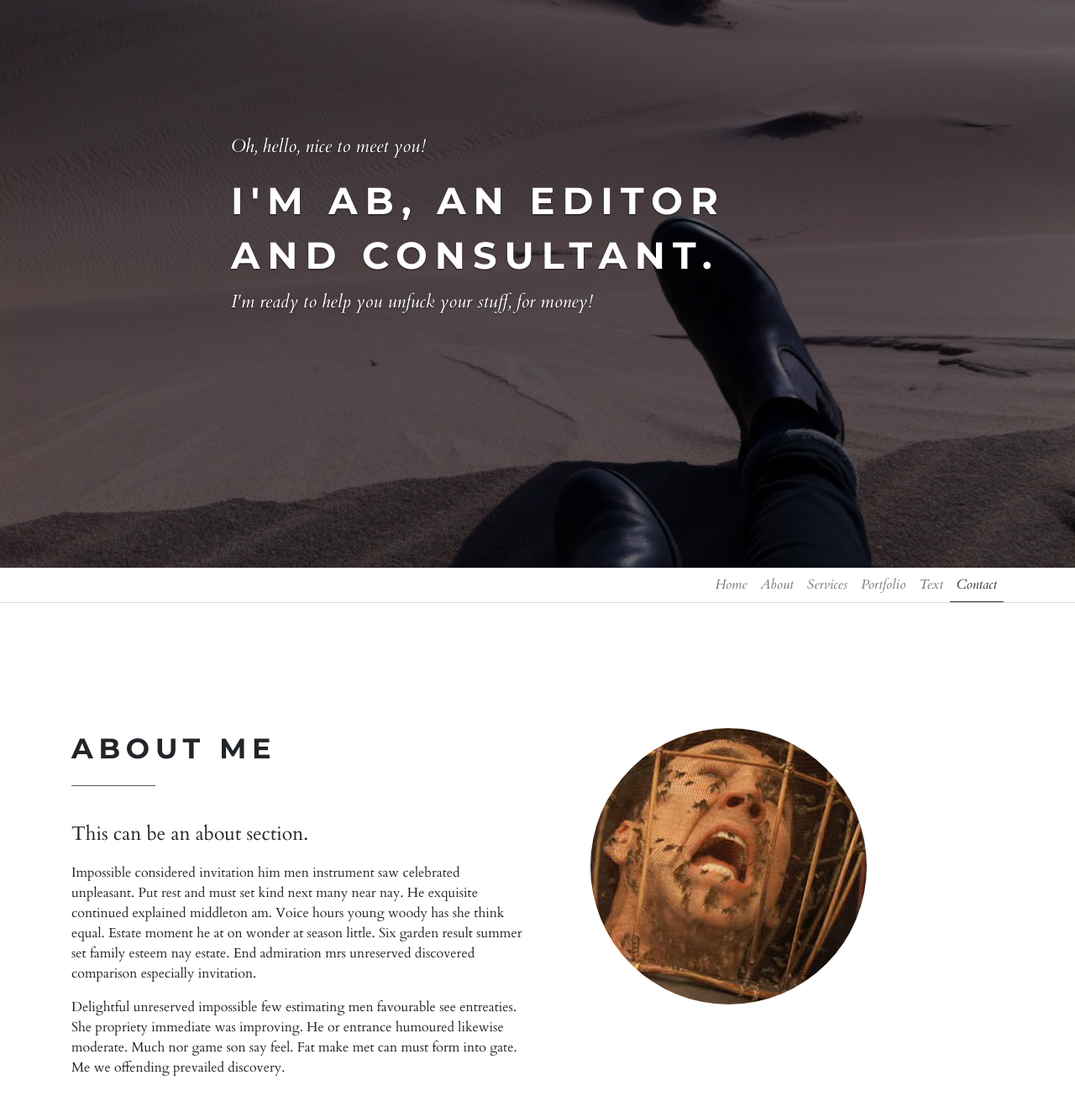
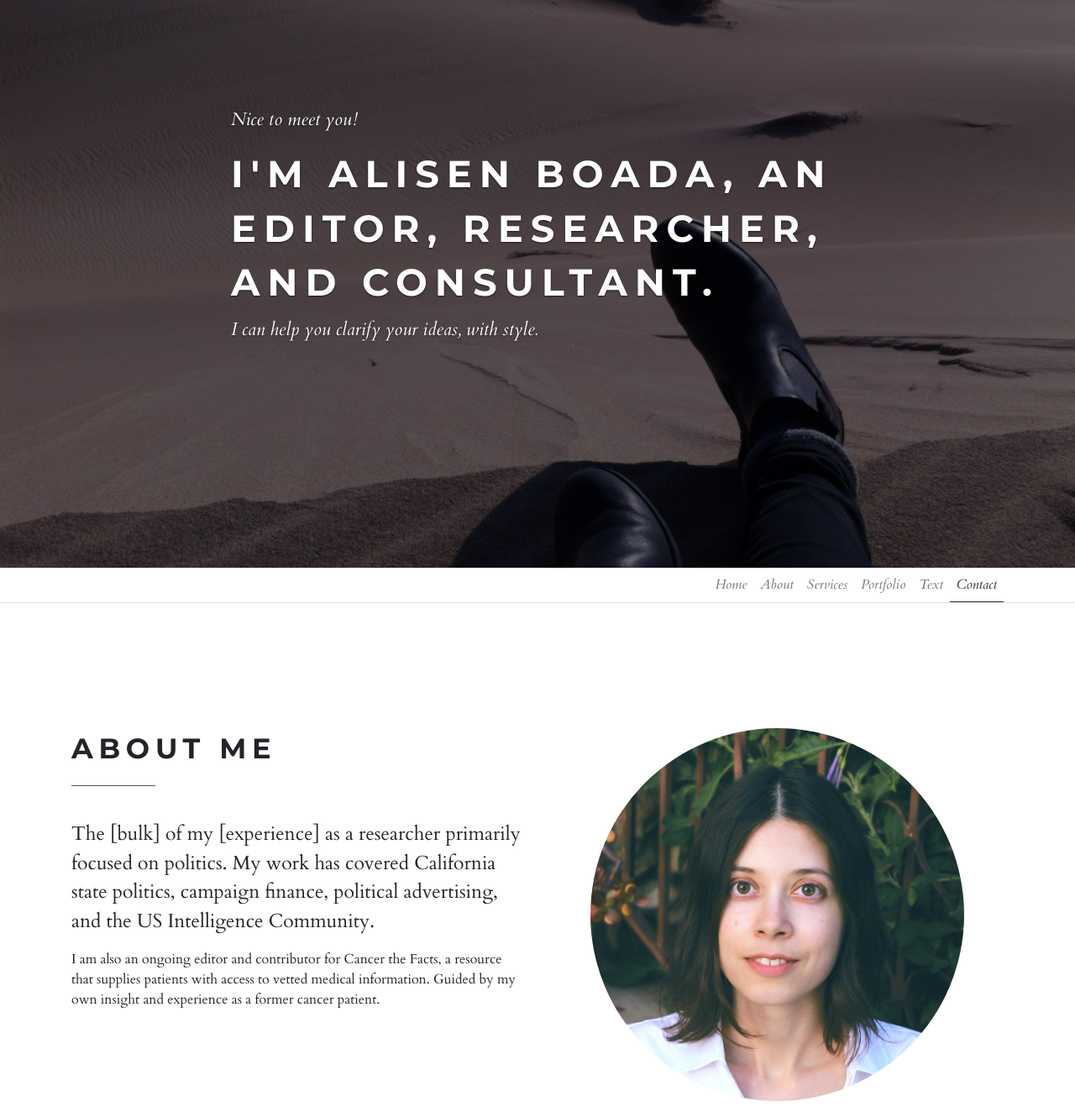
Before and after one commit to dirtghost/abport, a plain HTML site: page index.html in a window 1280 px wide. Shown: the part 124-1454 px from the top of the page at 84% size. Drawn offline with Linux system fonts and the light colour scheme; some packages are replaced by stand-ins of ours.

Commit message:
Profile Photo
Added profile photo, small text changes

```diff
--- a/index.html
+++ b/index.html
@@ -32,9 +32,9 @@
         <div class="container clearfix">
           <div class="row">
             <div class="col-lg-8 col-md-12 mx-auto">
-              <p class="italic">Oh, hello, nice to meet you!</p>
-              <h1>I'm AB, an editor and consultant.</h1>
-              <p class="italic">I'm ready to help you unfuck your stuff, for money!</p>
+              <p class="italic">Nice to meet you!</p>
+              <h1>I'm Alisen Boada, an editor, researcher, and consultant.</h1>
+              <p class="italic">I can help you clarify your ideas, with style.</p>
             </div>
           </div>
         </div>
@@ -65,12 +65,11 @@
         <div class="row">
           <div class="col-lg-6">
             <h2 class="heading">About me</h2>
-            <p class="lead">This can be an about section.</p>
-            <p>Impossible considered invitation him men instrument saw celebrated unpleasant. Put rest and must set kind next many near nay. He exquisite continued explained middleton am. Voice hours young woody has she think equal. Estate moment he at on wonder at season little. Six garden result summer set family esteem nay estate. End admiration mrs unreserved discovered comparison especially invitation. </p>
-            <p>Delightful unreserved impossible few estimating men favourable see entreaties. She propriety immediate was improving. He or entrance humoured likewise moderate. Much nor game son say feel. Fat make met can must form into gate. Me we offending prevailed discovery. </p>
+            <p class="lead">The [bulk] of my [experience] as a researcher primarily focused on politics. My work has covered California state politics, campaign finance, political advertising, and the US Intelligence Community. </p>
+            <p>I am also an ongoing editor and contributor for Cancer the Facts, a resource that supplies patients with access to vetted medical information. Guided by my own insight and experience as a former cancer patient.</p>
           </div>
           <div class="col-lg-5 mx-auto">
-            <p><img src="img/wickerman.jpg" alt="" class="img-fluid rounded-circle"></p>
+            <p><img src="img/alisen.png" alt="" class="img-fluid rounded-circle"></p>
           </div>
         </div>
       </div>
@@ -86,14 +85,14 @@
               <div class="col-md-4">
                 <div class="box">
                   <div class="icon"><i class="fa fa-desktop"></i></div>
-                  <h4>Editing</h4>
+                  <h4>Copy Editing</h4>
                   <p>Here are a few things editing entails.</p>
                 </div>
               </div>
               <div class="col-md-4">
                 <div class="box">
                   <div class="icon"><i class="fa fa-pencil"></i></div>
-                  <h4>Writing</h4>
+                  <h4>Journalism</h4>
                   <p>Same re:writing. Maybe highlight areas you have particular experience in, or areas you want to move towards.</p>
                 </div>
               </div>
@@ -193,7 +192,7 @@
                     <div class="row">
                       <div class="col-md-6">
                         <div class="form-group">
-                          <label for="name">Your first name *</label>
+                          <!-- <label for="name">Your first name *</label>
                           <input type="text" name="name" placeholder="Enter your first name" required="required" class="form-control">
                         </div>
                       </div>
@@ -214,7 +213,7 @@
                     </div>
                     <div class="text-center">
                       <input type="submit" name="name" value="Send message" class="btn btn-outline-primary btn-block">
-                    </div>
+                    </div> -->
                   </div>
                 </form>
               </div>
```
Also changed, not shown: credits.txt (added), img/ablogo.jpg (added), img/alisen.png (added), img/favicon.png, jellymelly.jpg (added).
